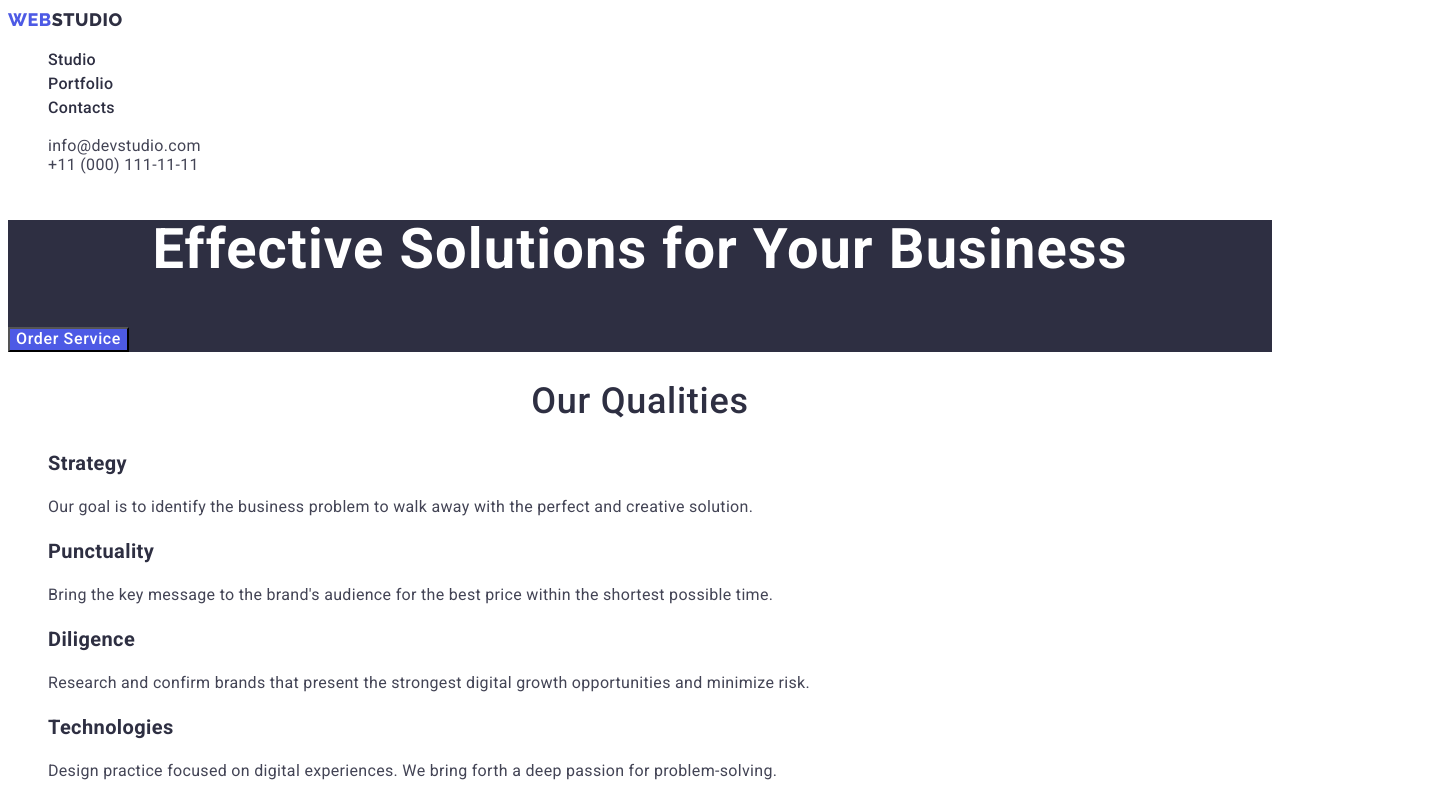
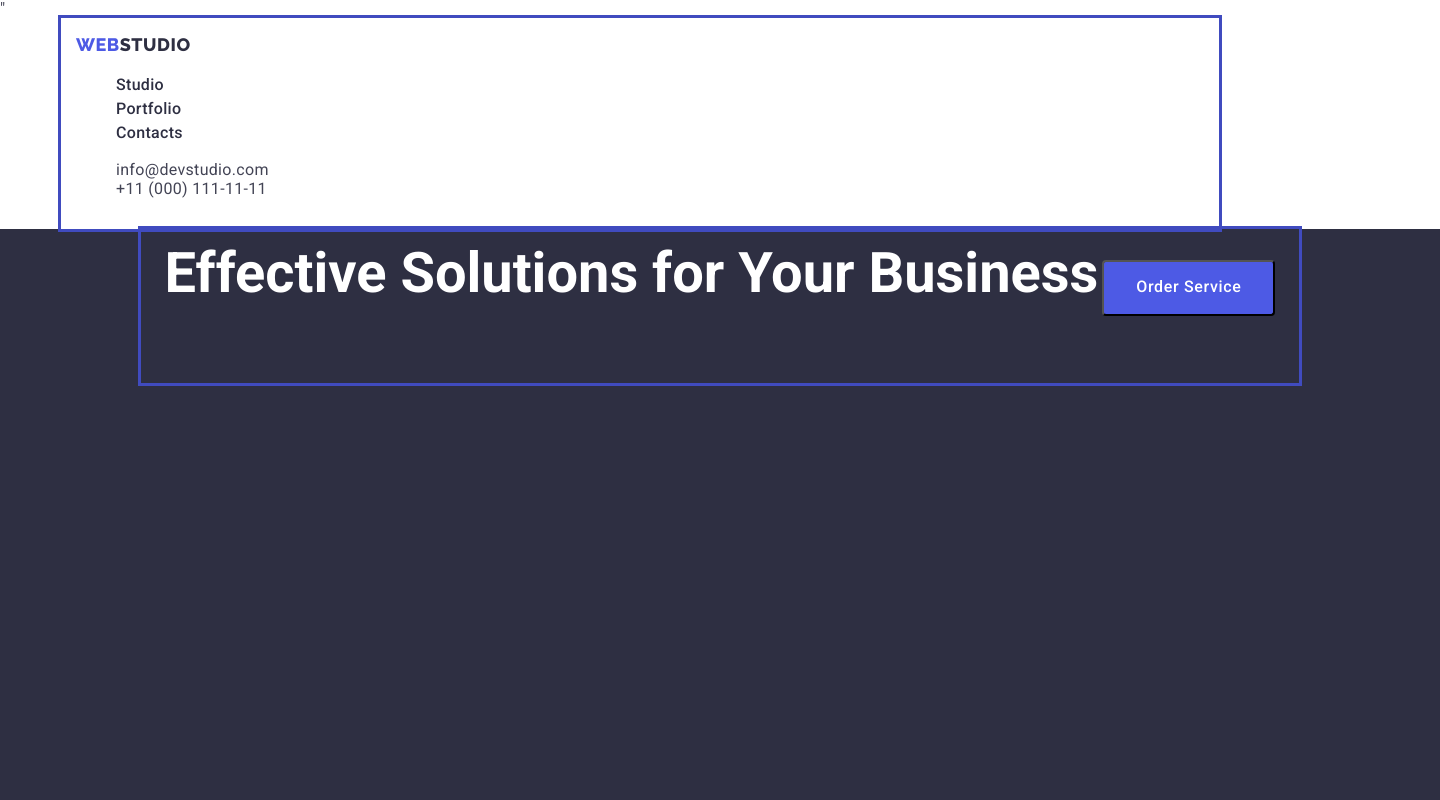
Before and after one commit to AleksandrRevenko/goit-markup-hw-02, a plain HTML site: page index.html in a window 1280 px wide. Shown: the top 800 px of the page, 1440 px wide, since content can reach past the window. Drawn offline with nearby package versions, Linux system fonts and the light colour scheme.

Commit message:
выполнение домашнего задания

```diff
--- a/css/styles.css
+++ b/css/styles.css
@@ -14,8 +14,21 @@ body {
         color: var(--body-color);
 }
 
+.container {
+        padding: 15px;
+        margin-left: auto;
+        margin-right: auto;
+        width: 1158px;
+        outline: solid #404BBF;
+}
+
+.section {
+        padding-bottom: 120px;
+}
 
 .logo-web {
+        margin-top: 24px;
+        margin-bottom: 24px;
         color: var(--color-logo-web);
         font-family: 'Raleway';
         font-weight: 800;
@@ -27,6 +40,8 @@ body {
 }
 
 .logo {
+        margin-top: 24px;
+        margin-bottom: 24px;
         color: var(--primary-header-color);
         font-family: 'Raleway';
         font-weight: 800;
@@ -41,10 +56,11 @@ body {
 }
 
 /*header*/
+
 .link-nav {
+        padding-top: 24px;
+        padding-bottom: 24px;
         color: var(--primary-header-color);
-        font-family: inherit;
-        font-style: normal;
         font-weight: 500;
         font-size: 16px;
         line-height: 1.5;
@@ -60,8 +76,9 @@ body {
 
 
 .link-address {
+        padding-top: 24px;
+        padding-bottom: 24px;
         color: var(--body-color);
-        font-family: inherit;
         font-style: normal;
         font-size: 16px;
         line-height: 1.5px;
@@ -78,19 +95,31 @@ body {
 /*hero*/
 .section-hero {
         background-color: var(--primary-header-color);
+        outline: #2E2F42;
+        text-align: center;
+        padding: 0;
+        width: 1440px;
+        height: 600px;
 }
 
 .hero-title {
-        background-color: var(--primary-header-color);
+        display: inline-block;
+        margin-top: 0;
+        margin-bottom: 64px;
         color: var(--color-white);
         font-weight: 700;
         font-size: 56px;
         line-height: 1.07;
         text-align: center;
-        letter-spacing: 0.02em
 }
 
 .hero-button {
+        display: inline-block;
+        min-width: 169px;
+        height: 56px;
+        border-radius: 4px;
+        padding: 16px 32px;
+        text-align: center;
         background-color: var(--color-logo-web);
         color: var(--color-white);
         font-family: inherit;
@@ -108,6 +137,7 @@ body {
 
 /*section quality*/
 .quality-title {
+        padding-bottom: 8px;
         color: var(--primary-header-color);
         font-weight: 700;
         font-size: 20px;
@@ -123,7 +153,19 @@ body {
 
 .subtitle {
         color: var(--primary-header-color);
-        font-weight: 500;
+        font-weight: 700;
+        font-size: 36px;
+        line-height: 1.11;
+        text-align: center;
+        letter-spacing: 0.02em;
+        text-transform: capitalize;
+}
+
+/*section-what*/
+.subtitle-what {
+        padding-bottom: 72px;
+        color: var(--primary-header-color);
+        font-weight: 700;
         font-size: 36px;
         line-height: 1.11;
         text-align: center;
@@ -137,7 +179,6 @@ body {
 }
 
 .team-title {
-        background-color: var(--team-background-color);
         color: var(--primary-header-color);
         font-weight: 700;
         font-size: 36px;
@@ -148,6 +189,7 @@ body {
 }
 
 .team-subtitle {
+        padding-bottom: 72px;
         color: var(--primary-header-color);
         font-weight: 500;
         font-size: 20px;
@@ -176,7 +218,6 @@ body {
         line-height: 1.33;
         letter-spacing: 0.03em;
         text-decoration: none;
-
 }
 
 .logo-footer {
@@ -187,8 +228,6 @@ body {
         line-height: 1.16;
         letter-spacing: 0.03em;
         text-decoration: none;
-
-
 }
 
 .text-footer {
@@ -217,7 +256,6 @@ body {
 }
 
 
-
 .subtitle-portfolio {
         color: var(--primary-header-color);
         font-weight: 500;
--- a/index.html
+++ b/index.html
@@ -5,6 +5,8 @@
     <meta charset="UTF-8">
     <meta http-equiv="X-UA-Compatible" content="IE=edge">
     <meta name="viewport" content="width=device-width, initial-scale=1.0">
+    <link rel="stylesheet"
+        href="https://cdnjs.cloudflare.com/ajax/libs/modern-normalize/1.1.0/modern-normalize.min.css" />"
     <link rel="stylesheet" href="./css/styles.css">
     <link
         href="https://fonts.googleapis.com/css2?family=Raleway:wght@700;800&family=Roboto:wght@400;500;700;900&display=swap"
@@ -14,6 +16,7 @@
 
 <body>
     <header class="header">
+        <div class="container">
             <nav class="navation">
                 <a href="" class="logo"><span class="logo-web">WEB</span>STUDIO</a>
                 <ul class="list-nav list">
@@ -29,12 +32,16 @@
                 </ul>
             </address>
     </header>
+    </div>
     <main class="content">
-        <section class="section-hero">
+        <section class="section-hero section">
+            <div class="container">
                 <h1 class="hero-title">Effective Solutions for Your Business</h1>
                 <button class="hero-button" type="button">Order Service</button>
+            </div>
         </section>
-        <section>
+        <div class="container">
+            <section class="section">
                 <h2 class="subtitle">our qualities</h2>
                 <ul class="list">
                     <li class="item">
@@ -44,7 +51,8 @@
                     </li>
                     <li class="item">
                         <h3 class="quality-title">Punctuality</h3>
-                    <p class="quality-text">Bring the key message to the brand's audience for the best price within the
+                        <p class="quality-text">Bring the key message to the brand's audience for the best price within
+                            the
                             shortest possible
                             time.</p>
                     </li>
@@ -62,7 +70,9 @@
                     </li>
                 </ul>
             </section>
-        <section>
+        </div>
+        <div class="container">
+            <section class="section">
                 <h2 class="subtitle">What are we doing</h2>
                 <ul class="list">
                     <li class="item"><img src="./images/computer.jpg" alt="computer" width="360"></li>
@@ -70,7 +80,9 @@
                     <li class="item"><img src="./images/smartphone.jpg" alt="smartphone" width="360"></li>
                 </ul>
             </section>
-        <section class="section-team">
+        </div>
+        <div class="container">
+            <section class="section-team.section">
                 <h2 class="team-title">Our Team</h2>
                 <ul class="list">
                     <li class="item">
@@ -95,12 +107,15 @@
                     </li>
                 </ul>
             </section>
+        </div>
     </main>
+    <div class="container">
         <footer class="footer">
             <a href="./index.html" class="logo-footer"><span class="logo-web-footer">WEB</span>STUDIO</a>
             <p class="text-footer">Increase the flow of customers and sales for your business with digital marketing &
                 growth solutions.</p>
         </footer>
+    </div>
 </body>
 
 </html>
```
Also changed, not shown: portfolio.html (+10 -12 lines), 1 other file. Lines whose indentation alone changed are shown as unchanged.
